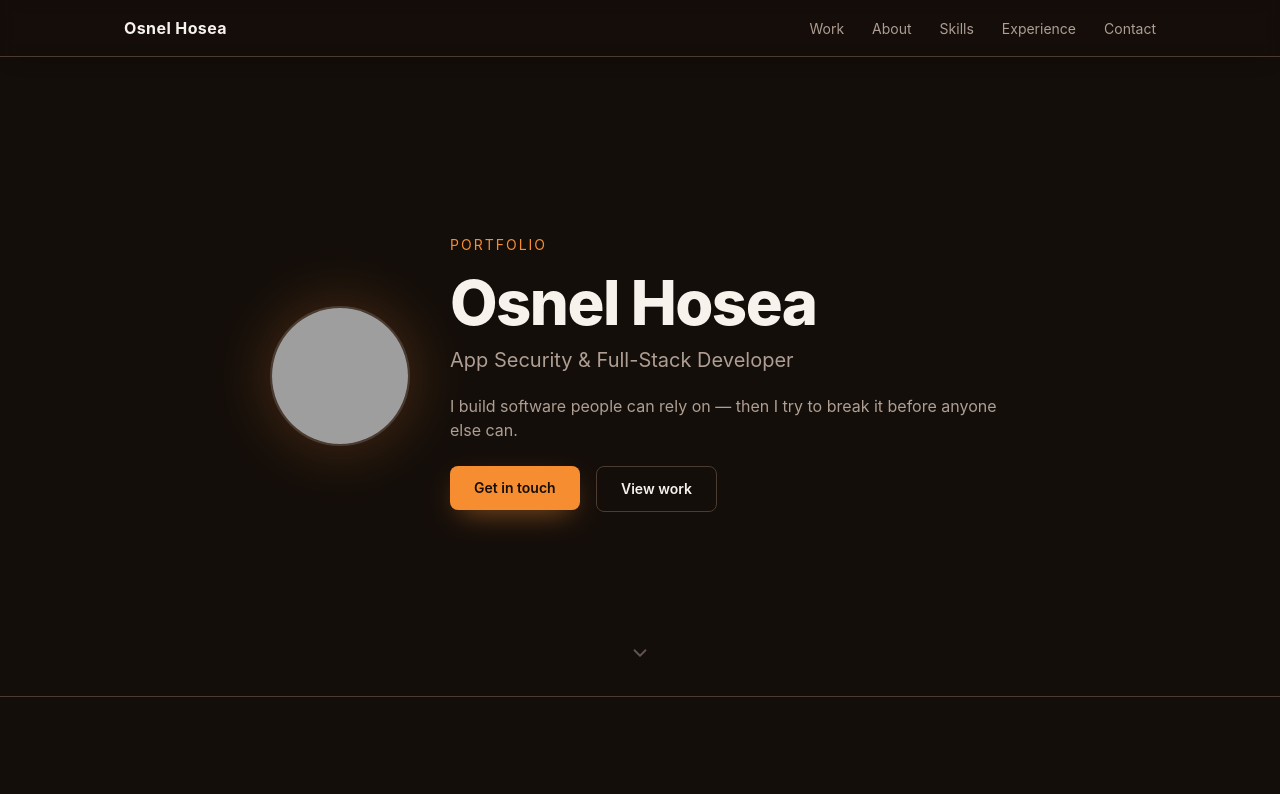
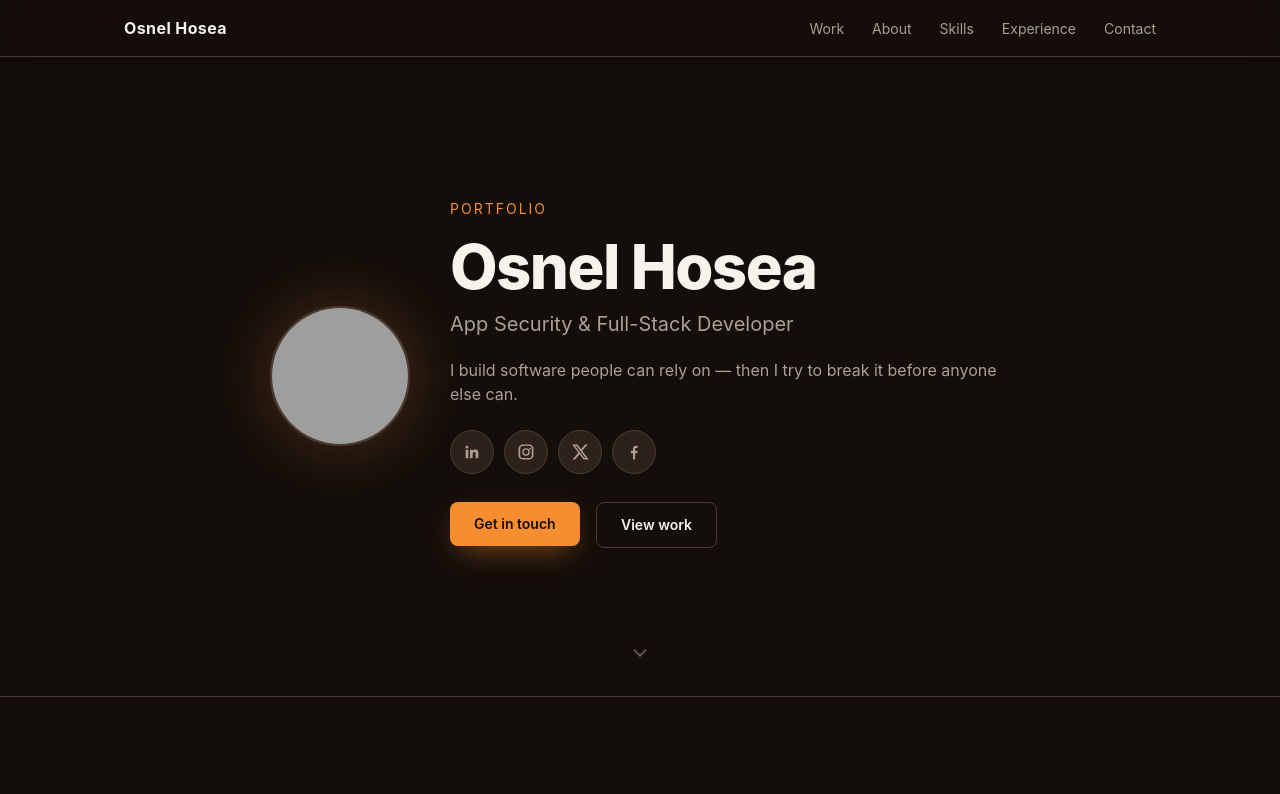
Before and after one commit to Osnel97/osnel-portfolio, a React (Vite) app: page / in a window 1280 px wide. Shown: the top 794 px of the page. Built offline with nearby package versions, Linux system fonts and the light colour scheme; grey boxes are pictures that could not be loaded.

Commit message:
Show social icons again even as # placeholders
Reverting the earlier filter — icons will be visible immediately with
real URLs once siteData.js socialLinks entries are updated, no code
change needed at that point.

```diff
--- a/src/components/Hero/Hero.jsx
+++ b/src/components/Hero/Hero.jsx
@@ -26,7 +26,7 @@ export default function Hero() {
           </div>
           <p className="hero-in mb-6 max-w-[560px] text-muted">{siteData.tagline}</p>
 
-          {siteData.socialLinks?.some((link) => link.url && link.url !== '#') && (
+          {siteData.socialLinks?.length > 0 && (
             <div className="hero-in mb-7">
               <SocialLinks links={siteData.socialLinks} />
             </div>
--- a/src/components/SocialLinks/SocialLinks.jsx
+++ b/src/components/SocialLinks/SocialLinks.jsx
@@ -21,18 +21,16 @@ const ICONS = {
 
 /** Renders a row of icon links for whatever socials are configured in
  *  site content. Falls back to a generic globe icon for unknown platforms.
- *  Entries still pointing at the "#" placeholder (see siteData.js) are
- *  skipped rather than rendered as dead links — a live link that goes
- *  nowhere is a worse trust signal than the icon not being there yet. */
+ *  Placeholder "#" URLs are shown too (visible now, wired up once real
+ *  profile links are added to siteData.js) rather than hidden. */
 export default function SocialLinks({ links, size = 'md' }) {
-  const validLinks = (links || []).filter((link) => link.url && link.url !== '#');
-  if (validLinks.length === 0) return null;
+  if (!links || links.length === 0) return null;
 
   const dimension = size === 'sm' ? 'h-9 w-9' : 'h-11 w-11';
 
   return (
     <div className="flex flex-wrap items-center gap-2.5">
-      {validLinks.map((link) => {
+      {links.map((link) => {
         const Icon = ICONS[link.platform?.toLowerCase()] || GlobeIcon;
         return (
           <Magnetic key={link.platform + link.url} strength={10}>
--- a/src/components/layout/Footer.jsx
+++ b/src/components/layout/Footer.jsx
@@ -7,7 +7,7 @@ export default function Footer() {
   return (
     <footer className="py-9 text-center text-sm text-muted">
       <div className="mx-auto flex max-w-[1080px] flex-col items-center gap-4 px-5 sm:px-6">
-        {siteData.socialLinks?.some((link) => link.url && link.url !== '#') && (
+        {siteData.socialLinks?.length > 0 && (
           <SocialLinks links={siteData.socialLinks} />
         )}
         <div>
```
